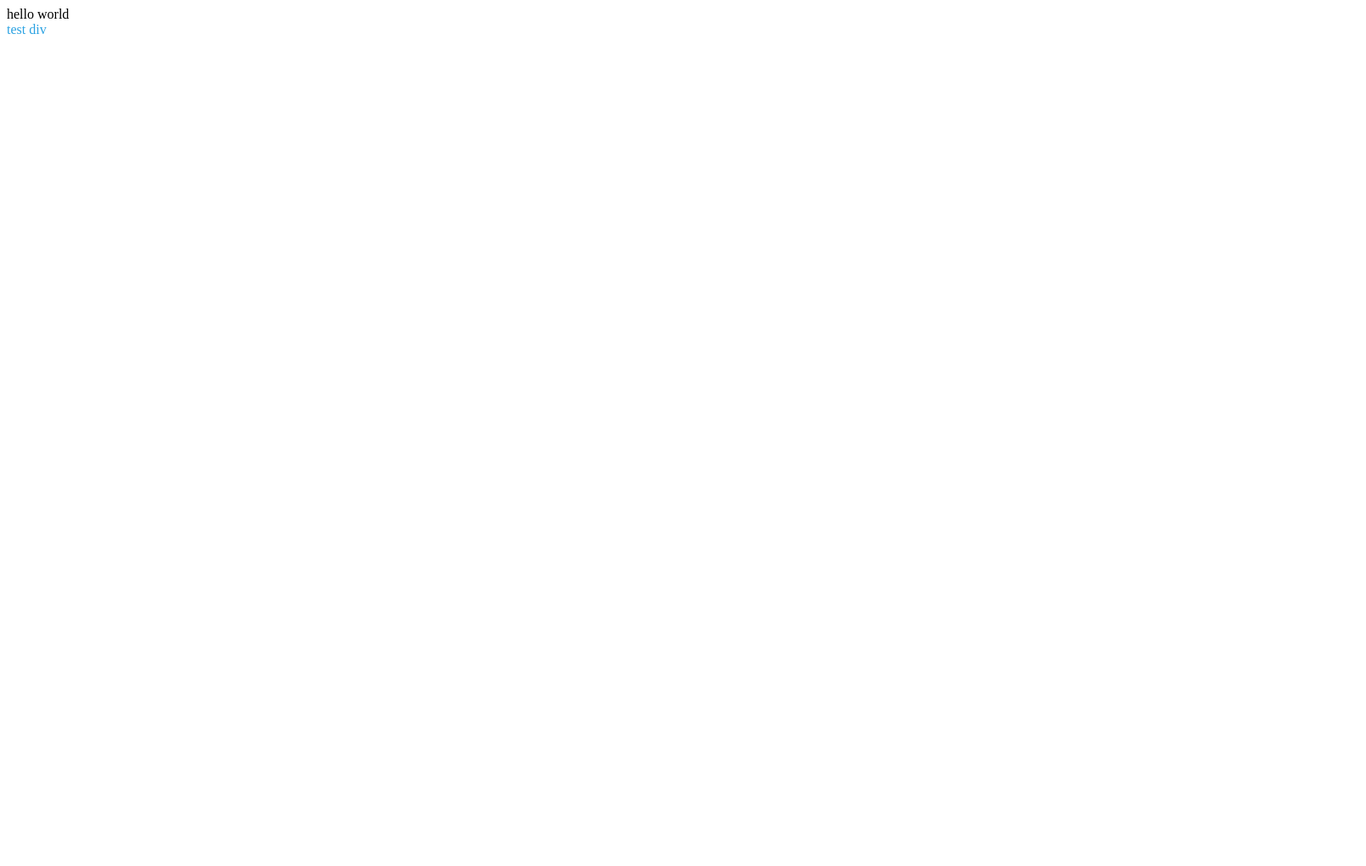
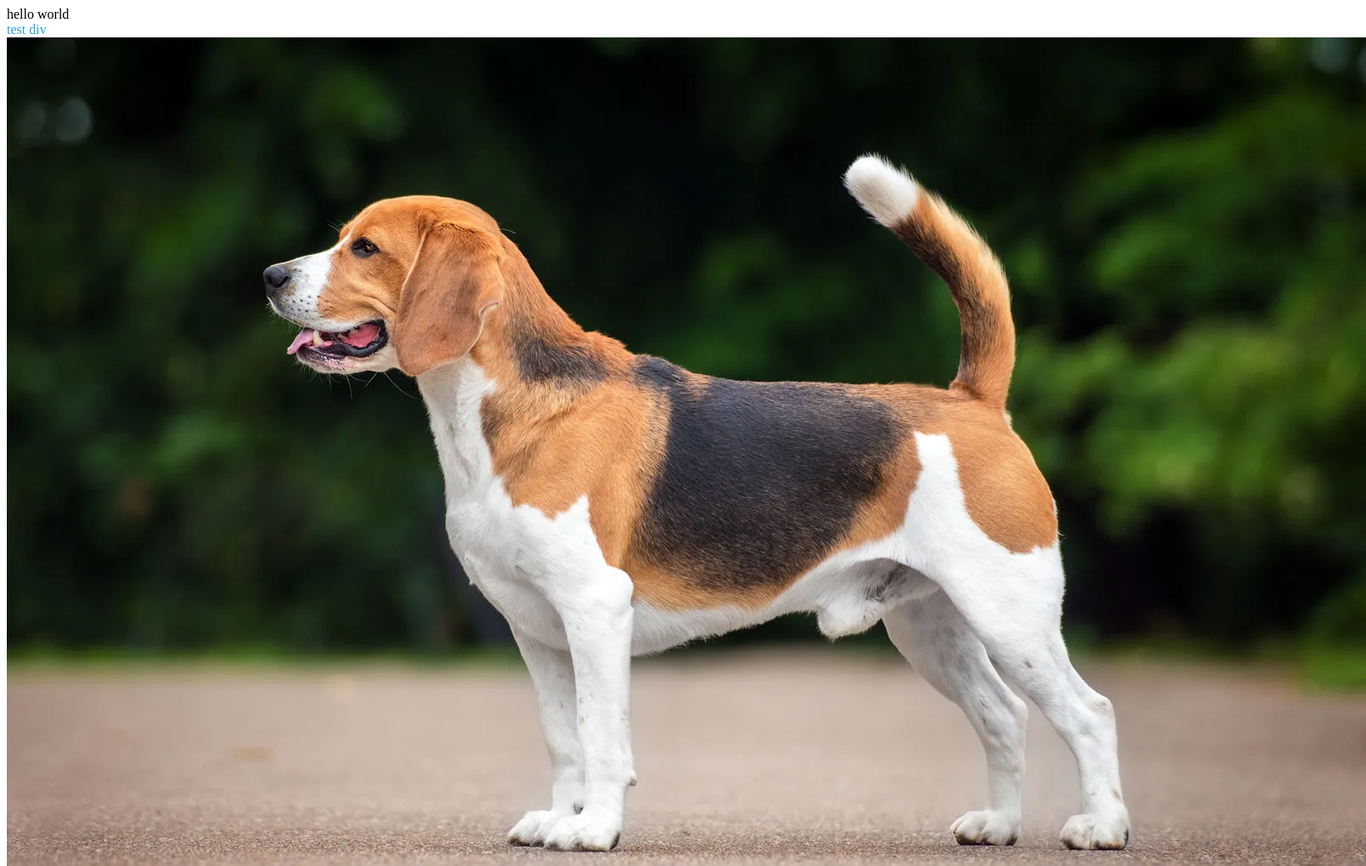
Before and after one commit to haimengge/index, a plain HTML site: page index.html in a window 1280 px wide. Shown: the top 1019 px of the page at 85% size, 1608 px wide, since content can reach past the window. Before the commit the page ends 800 px from the top, so only its background shows below. Drawn offline with Linux system fonts and the light colour scheme.

Commit message:
withpicture

```diff
--- a/index.html
+++ b/index.html
@@ -8,5 +8,6 @@
 <body>
     hello world
     <div style="color: rgb(43, 162, 226);">test div</div>
+    <img src="beagle-hound-dog.jpg.webp">
 </body>
 </html>
```
Also changed, not shown: beagle-hound-dog.jpg.webp (added), 1 other file.
